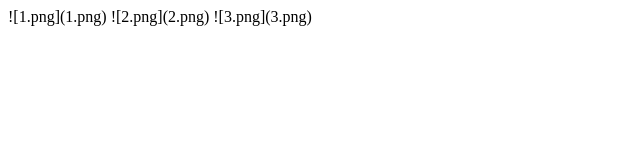
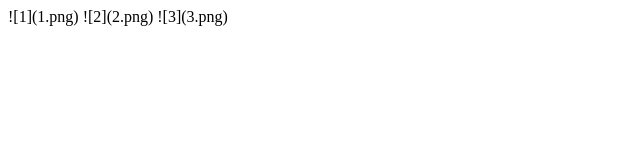
Before and after one commit to Nousinred/nousinred.github.io, a plain HTML site: page index.html in a window 1280 px wide. Shown: the whole page, without its empty margins (0-640 px from the left). Drawn offline with Linux system fonts and the light colour scheme.

Commit message:
Update index.html

```diff
--- a/index.html
+++ b/index.html
@@ -1,8 +1,8 @@
 <!DOCTYPE html>
 <html lang="fr">
 <body>
-![1.png](1.png)
-![2.png](2.png)
-![3.png](3.png)
+![1](1.png)
+![2](2.png)
+![3](3.png)
 </body>
 </html>
```
